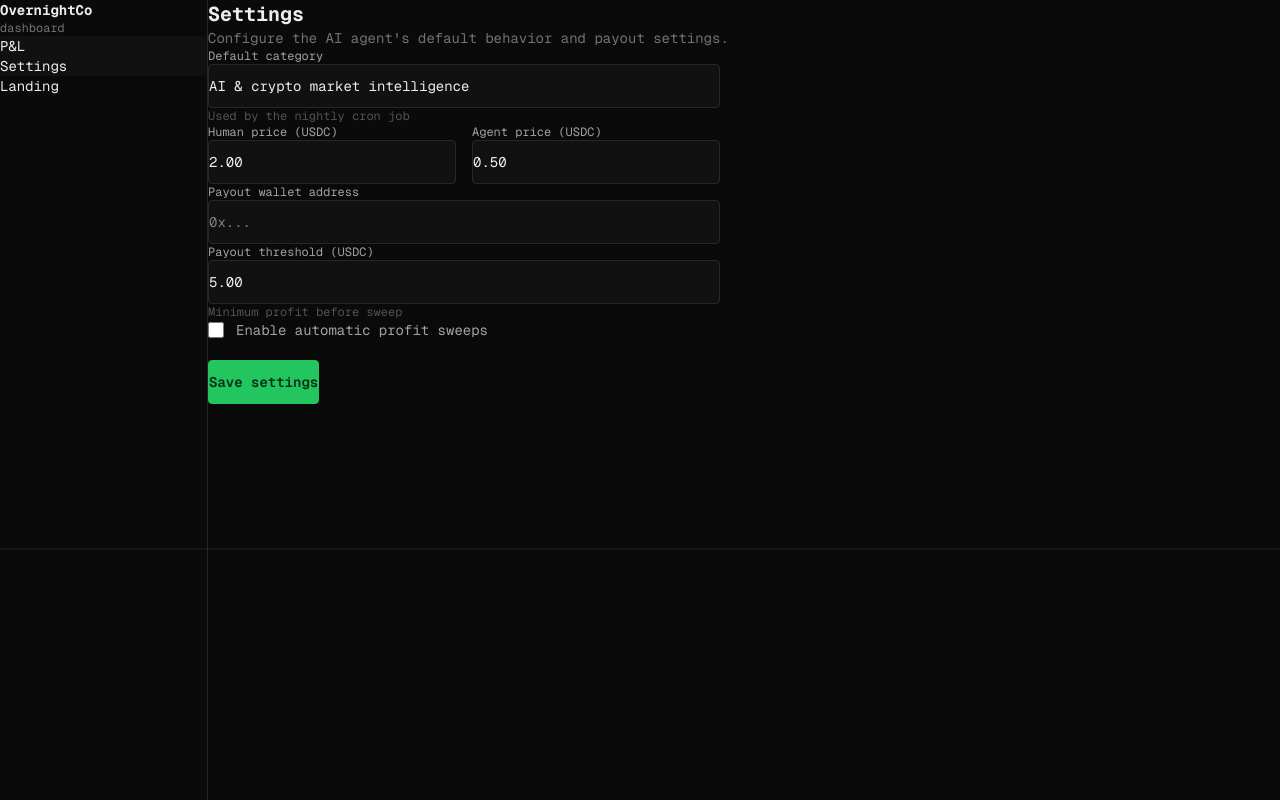
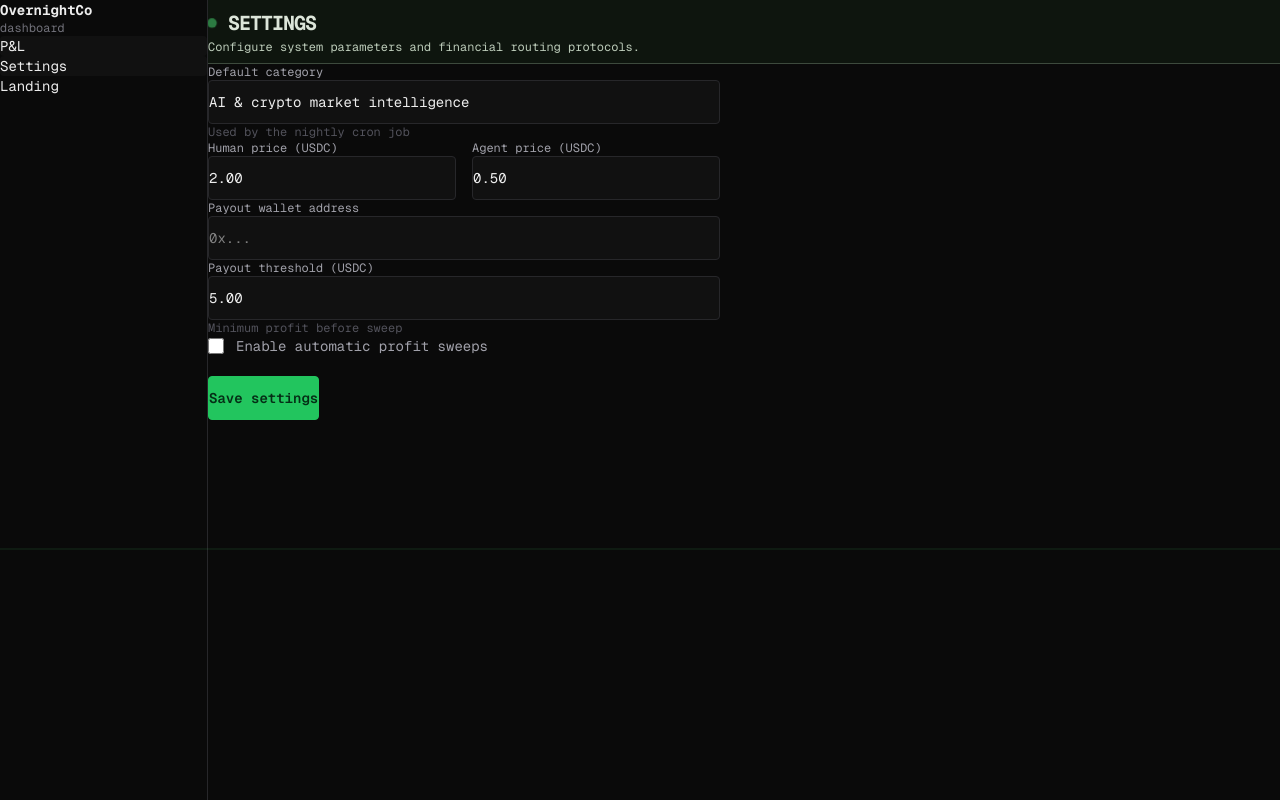
Before and after one commit to Officialhomie/overnightco, a Next.js app in the folder web/: page /dashboard/settings in a window 1280 px wide. Built offline with nearby package versions, Linux system fonts and the light colour scheme; no server answers; the database is empty; sample sign-in values are in the browser's storage.

Commit message:
style(settings/page): add sticky terminal-style header with system descriptor
- Wrap page in sticky header (z-40, bg-[#0e150e]) with pulse-dot, uppercase
  title, terminal-cursor, and monospace subtitle
- Content shifted into padded inner div; SettingsForm props unchanged

```diff
--- a/web/app/(dashboard)/dashboard/settings/page.tsx
+++ b/web/app/(dashboard)/dashboard/settings/page.tsx
@@ -8,14 +8,23 @@ export default async function SettingsPage() {
   const [settings] = await db.select().from(newsletterSettings).limit(1);
 
   return (
-    <div className="px-4 py-6 sm:px-6 sm:py-8 lg:px-8">
-      <div className="mb-8">
-        <h1 className="text-xl font-bold">Settings</h1>
-        <p className="mt-1 text-sm text-[#71717a]">
-          Configure the AI agent&apos;s default behavior and payout settings.
+    <div>
+      {/* Sticky header */}
+      <header className="flex items-center h-16 border-b border-[#3d4a3d] bg-[#0e150e] sticky top-0 z-40 px-6">
+        <div>
+          <div className="flex items-center gap-3">
+            <span className="w-2 h-2 rounded-full bg-[#4be277] pulse-dot" />
+            <h1 className="text-[20px] font-bold text-[#dce5d9] tracking-tighter uppercase">
+              Settings<span className="terminal-cursor" aria-hidden />
+            </h1>
+          </div>
+          <p className="font-mono text-[12px] text-[#bccbb9] mt-0.5">
+            Configure system parameters and financial routing protocols.
           </p>
         </div>
+      </header>
 
+      <div className="px-6 py-6">
         <SettingsForm
           defaultValues={{
             defaultCategory: settings?.defaultCategory ?? "AI & crypto market intelligence",
@@ -27,5 +36,6 @@ export default async function SettingsPage() {
           }}
         />
       </div>
+    </div>
   );
 }
```
Lines whose indentation alone changed are shown as unchanged.
